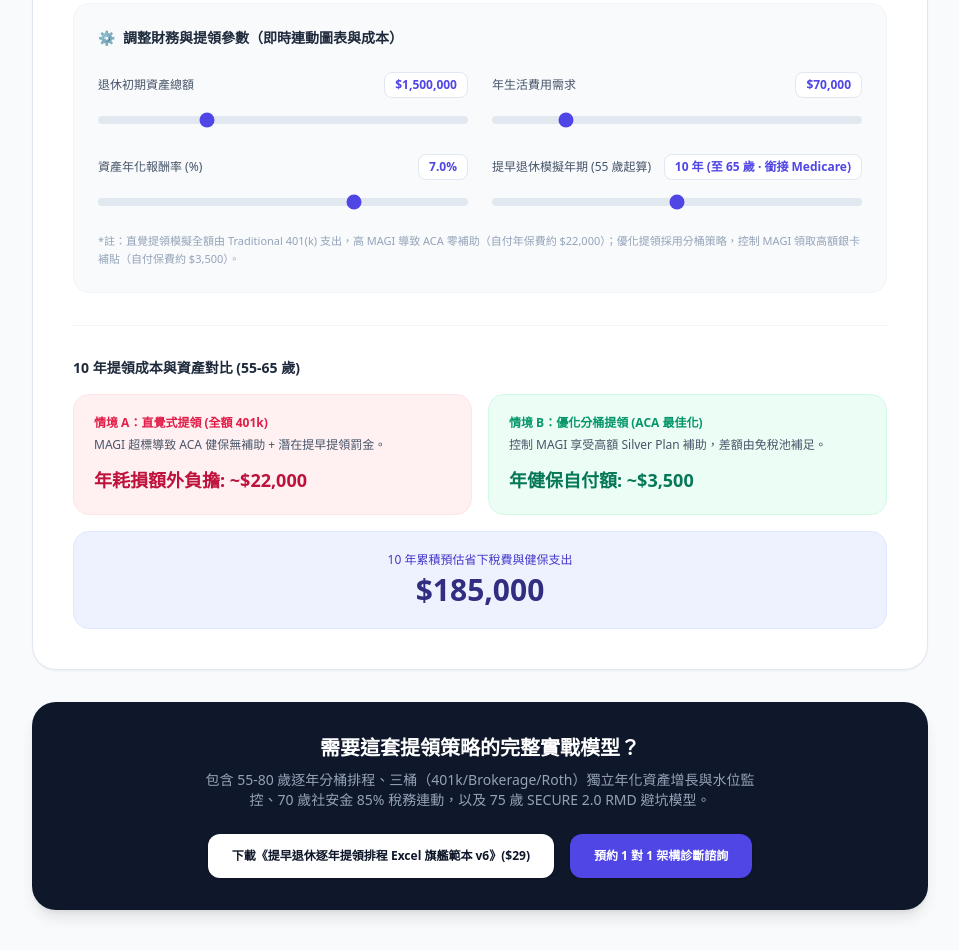
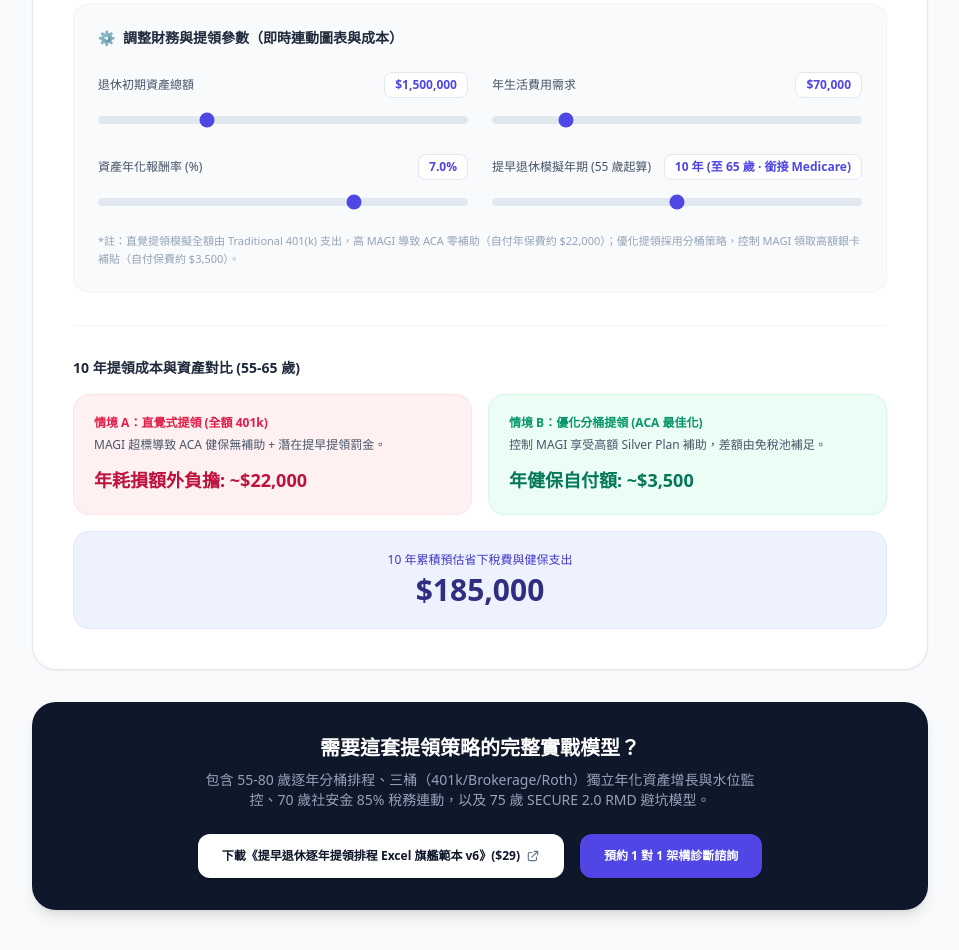
Before and after one commit to TechRichMind/tech-fire-tool, a plain HTML site: page index.html in a window 1280 px wide. Shown: the part 830-1780 px from the top of the page, without its empty margins (160-1119 px from the left). Drawn offline with nearby package versions, Linux system fonts and the light colour scheme.

Commit message:
Update index.html

```diff
--- a/index.html
+++ b/index.html
@@ -8,8 +8,6 @@
   <script src="https://cdn.tailwindcss.com"></script>
   <!-- Chart.js 純前端圖表庫 -->
   <script src="https://cdn.jsdelivr.net/npm/chart.js"></script>
-  <!-- Gumroad JS SDK (原頁面無縫彈窗) -->
-  <script src="https://gumroad.com/js/gumroad.js"></script>
 </head>
 <body class="bg-slate-50 text-slate-800 min-h-screen py-10 px-4">
 
@@ -138,20 +136,23 @@
 
     </div>
 
-    <!-- Bottom Conversion Hook (已串接 Gumroad 彈窗與升級文案) -->
+    <!-- Bottom Conversion Hook (穩定新分頁結帳模式) -->
     <div class="bg-slate-900 text-white rounded-3xl p-8 text-center shadow-lg">
       <h3 class="text-xl font-bold mb-2">需要這套提領策略的完整實戰模型？</h3>
       <p class="text-slate-400 text-xs sm:text-sm mb-6 max-w-xl mx-auto leading-relaxed">
         包含 55-80 歲逐年分桶排程、三桶（401k/Brokerage/Roth）獨立年化資產增長與水位監控、70 歲社安金 85% 稅務連動，以及 75 歲 SECURE 2.0 RMD 避坑模型。
       </p>
       <div class="flex flex-col sm:flex-row justify-center items-center gap-4">
-        <!-- Gumroad 彈窗按鈕 -->
+        <!-- 穩定直達新分頁按鈕（絕不卡轉圈） -->
         <a
-          class="gumroad-button bg-white hover:bg-slate-100 text-slate-900 text-xs font-semibold py-3.5 px-6 rounded-xl transition shadow inline-block"
-          href="https://gumroad.com/l/fire-v6-excel"
-          data-gumroad-single-product="true"
-          target="_blank">
-          下載《提早退休逐年提領排程 Excel 旗艦範本 v6》($29)
+          href="https://bdfangok.gumroad.com/l/fire-v6-excel"
+          target="_blank"
+          rel="noopener noreferrer"
+          class="bg-white hover:bg-slate-100 text-slate-900 text-xs font-semibold py-3.5 px-6 rounded-xl transition shadow inline-flex items-center gap-1.5">
+          <span>下載《提早退休逐年提領排程 Excel 旗艦範本 v6》($29)</span>
+          <svg xmlns="http://www.w3.org/2000/svg" class="h-3.5 w-3.5 text-slate-500" fill="none" viewBox="0 0 24 24" stroke="currentColor">
+            <path stroke-linecap="round" stroke-linejoin="round" stroke-width="2" d="M10 6H6a2 2 0 00-2 2v10a2 2 0 002 2h10a2 2 0 002-2v-4M14 4h6m0 0v6m0-6L10 14" />
+          </svg>
         </a>
         <a href="mailto:bdfangok@gmail.com?subject=預約提早退休提領架構診斷諮詢" class="bg-indigo-600 hover:bg-indigo-500 text-white text-xs font-semibold py-3.5 px-6 rounded-xl transition shadow inline-block">
           預約 1 對 1 架構診斷諮詢
@@ -235,7 +236,6 @@
       document.getElementById('stat-naive').innerText = formatCurrency(naiveData[naiveData.length - 1]);
       document.getElementById('stat-optimized').innerText = formatCurrency(optimizedData[optimizedData.length - 1]);
 
-      // 錨定起始點在垂直正中央
       const allValues = [...naiveData, ...optimizedData];
       const maxVal = Math.max(...allValues);
       const minVal = Math.min(...allValues);
@@ -311,7 +311,13 @@
               max: yMax,
               ticks: {
                 callback: function(value) {
-                  return formatCurrency(value);
+                  if (value >= 1000000) {
+                    return '$' + (value / 1000000).toFixed(2) + 'M';
+                  }
+                  if (value >= 1000) {
+                    return '$' + Math.round(value / 1000) + 'K';
+                  }
+                  return '$' + Math.round(value);
                 }
               },
               grid: {
```
